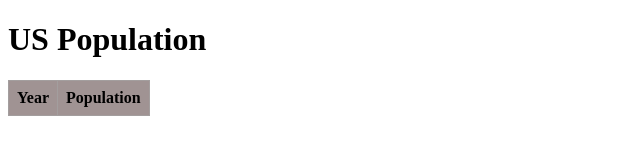
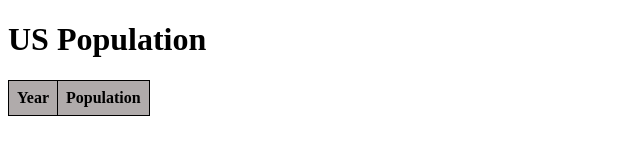
Before and after one commit to mcsilva19/cs3980, a plain HTML site: page Assignment2/index (1).html in a window 1280 px wide. Shown: the whole page, without its empty margins (0-640 px from the left). Drawn offline with Linux system fonts and the light colour scheme; no server answers.

Commit message:
Update index (1).html

```diff
--- a/Assignment2/index (1).html
+++ b/Assignment2/index (1).html
@@ -10,12 +10,12 @@
             width: auto;
         }
         th, td {
-            border: 1px solid #a39e9e;
+            border: 1px solid #000000;
             text-align: left;
             padding: 8px;
         }
         th {
-            background-color: #a09393;
+            background-color: #746b6b90;
         }
     </style>
 </head>
```
